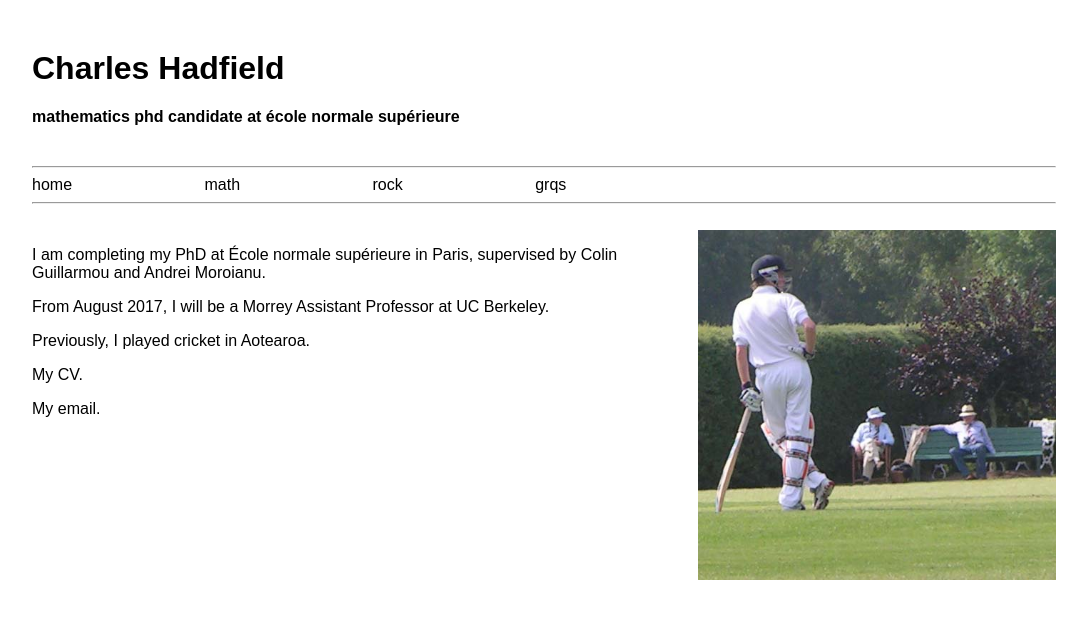
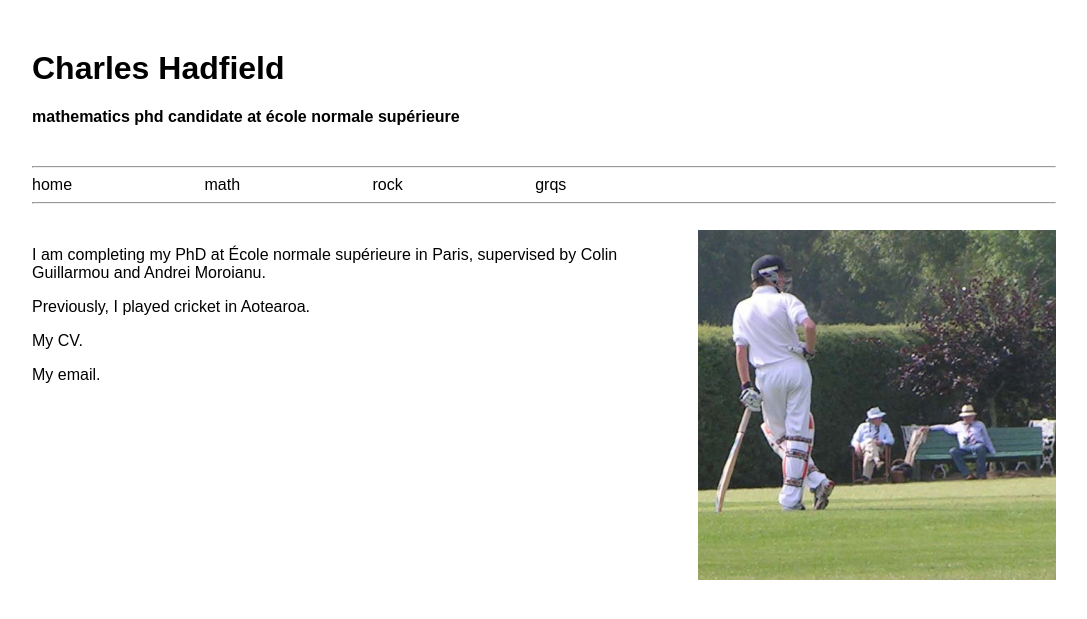
Before and after one commit to charleshadfield/charleshadfield.github.io, a Jekyll site: the page built from index.html, in a window 1280 px wide. Shown: the top 619 px of the page, without its empty margins (96-1183 px from the left). Built offline with Jekyll 4.4.1, drawn with Linux system fonts in a browser that asks for light colours.

Commit message:
delete uc

```diff
--- a/index.html
+++ b/index.html
@@ -14,11 +14,6 @@ title: Charles Hadfield
 		<a target="_blank" href="http://www.math.ens.fr/~guillarmou/">Colin Guillarmou</a>
 		and
 		<a target="_blank" href="http://moroianu.perso.math.cnrs.fr">Andrei Moroianu</a>.
-	</p>
-
-	<p>
-		From August 2017, I will be a Morrey Assistant Professor at
-		<a target="_blank" href="http://math.berkeley.edu">UC Berkeley</a>.
 	</p>
 
 	<p>
```
